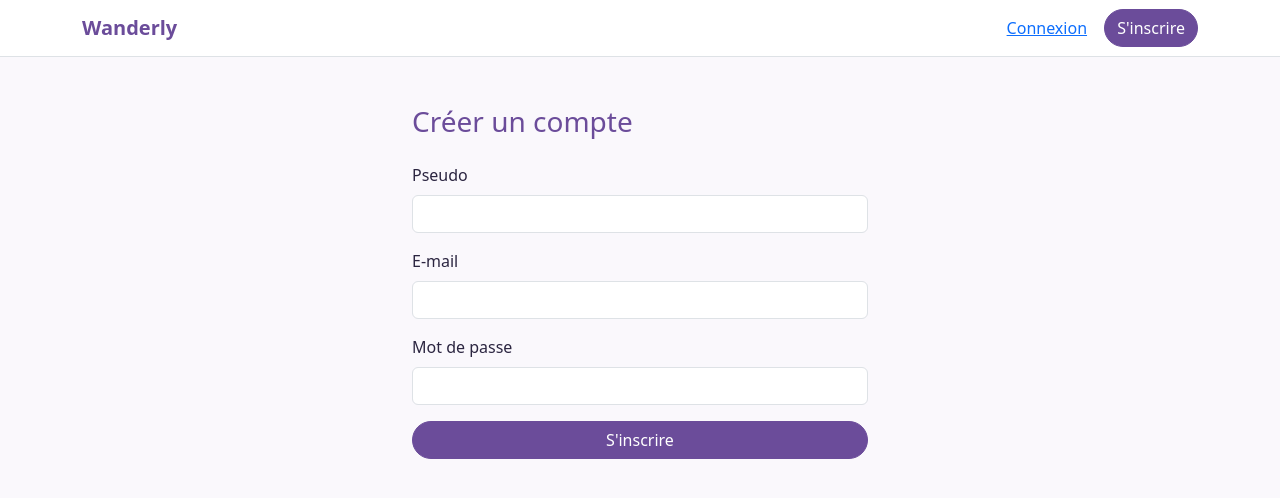
After one commit to emnaamanai/wanderly, a Flask app: page /inscription in a window 1280 px wide. The commit adds this page. Shown: the top 498 px of the page. Run offline with Flask 3, Linux system fonts and the light colour scheme.

Commit message:
Sprint 1 : page d'inscription, enregistrement de l'utilisateur

```diff
--- a/app.py
+++ b/app.py
@@ -1,5 +1,6 @@
 from flask import Flask, render_template
-
+from flask import Flask, render_template, request, redirect, url_for
+from werkzeug.security import generate_password_hash
 app = Flask(__name__)
 import db
 db.init_app(app)
@@ -7,3 +8,36 @@ db.init_app(app)
 @app.route("/")
 def accueil():
     return render_template("index.html")
+from flask import Flask, render_template, request, redirect, url_for
+from werkzeug.security import generate_password_hash
+
+app = Flask(__name__)
+
+import db
+db.init_app(app)
+
+
+@app.route("/")
+def accueil():
+    return render_template("index.html")
+
+
+@app.route("/inscription", methods=["GET", "POST"])
+def inscription():
+    if request.method == "POST":
+        pseudo = request.form["pseudo"]
+        email = request.form["email"]
+        mot_de_passe = request.form["mot_de_passe"]
+
+        mot_de_passe_hash = generate_password_hash(mot_de_passe)
+
+        base = db.get_db()
+        base.execute(
+            "INSERT INTO utilisateur (pseudo, email, mot_de_passe_hash) VALUES (?, ?, ?)",
+            (pseudo, email, mot_de_passe_hash),
+        )
+        base.commit()
+
+        return redirect(url_for("accueil"))
+
+    return render_template("inscription.html")
--- a/templates/base.html
+++ b/templates/base.html
@@ -14,7 +14,7 @@
       <a class="navbar-brand fw-bold wander-text" href="{{ url_for('accueil') }}">Wanderly</a>
       <div>
         <a class="btn btn-link" href="#">Connexion</a>
-        <a class="btn btn-wander" href="#">S'inscrire</a>
+        <a class="btn btn-wander" href="{{ url_for('inscription') }}">S'inscrire</a>
       </div>
     </div>
   </nav>
--- /dev/null
+++ b/templates/inscription.html
@@ -0,0 +1,25 @@
+{% extends "base.html" %}
+
+{% block titre %}Inscription - Wanderly{% endblock %}
+
+{% block contenu %}
+<div class="container my-5" style="max-width: 480px;">
+  <h1 class="h3 wander-text mb-4">Créer un compte</h1>
+
+  <form method="post">
+    <div class="mb-3">
+  <label for="pseudo" class="form-label">Pseudo</label>
+  <input type="text" class="form-control" id="pseudo" name="pseudo" required>
+</div>
+    <div class="mb-3">
+      <label for="email" class="form-label">E-mail</label>
+      <input type="email" class="form-control" id="email" name="email" required>
+    </div>
+    <div class="mb-3">
+      <label for="mot_de_passe" class="form-label">Mot de passe</label>
+      <input type="password" class="form-control" id="mot_de_passe" name="mot_de_passe" required>
+    </div>
+    <button type="submit" class="btn btn-wander w-100">S'inscrire</button>
+  </form>
+</div>
+{% endblock %}
```
